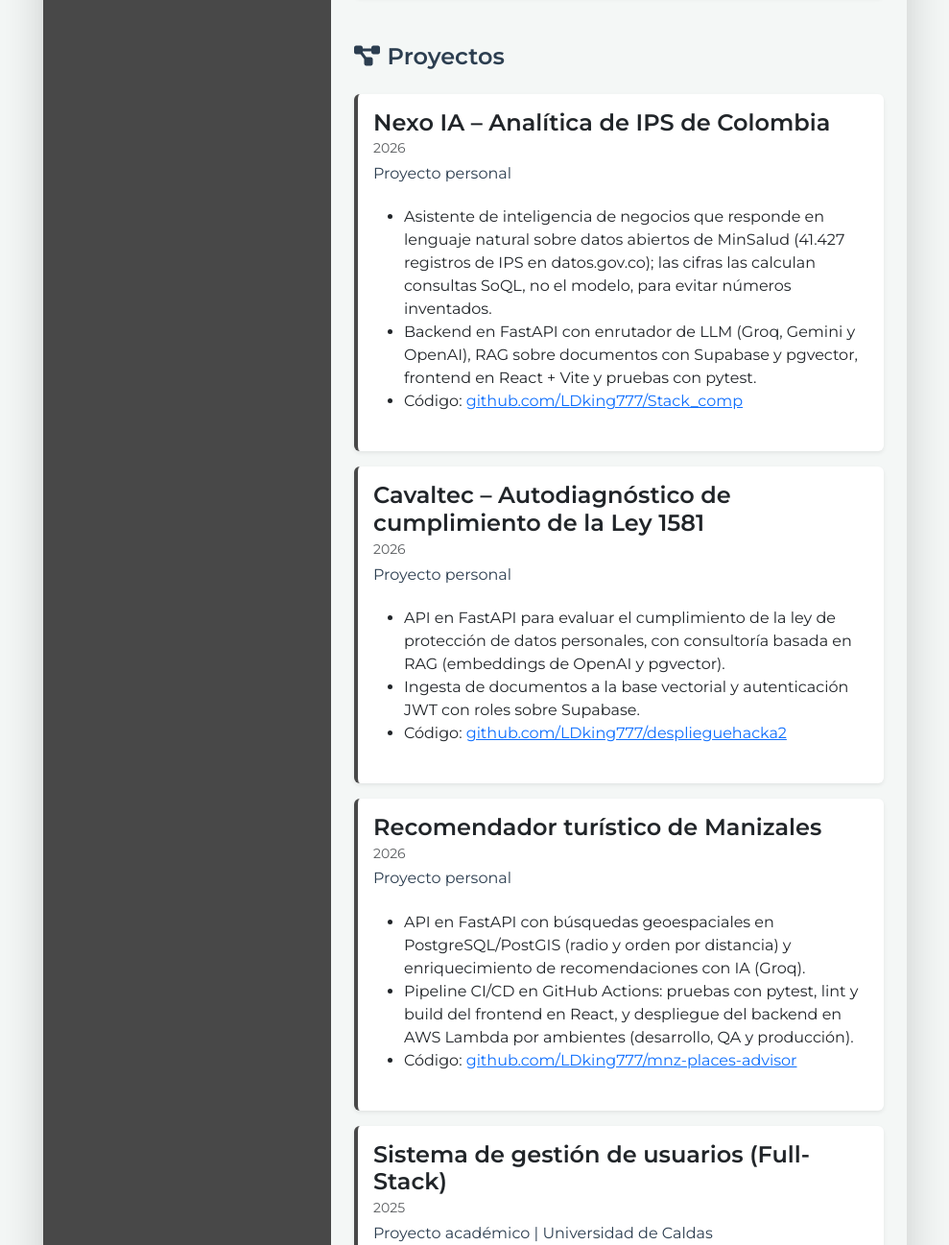
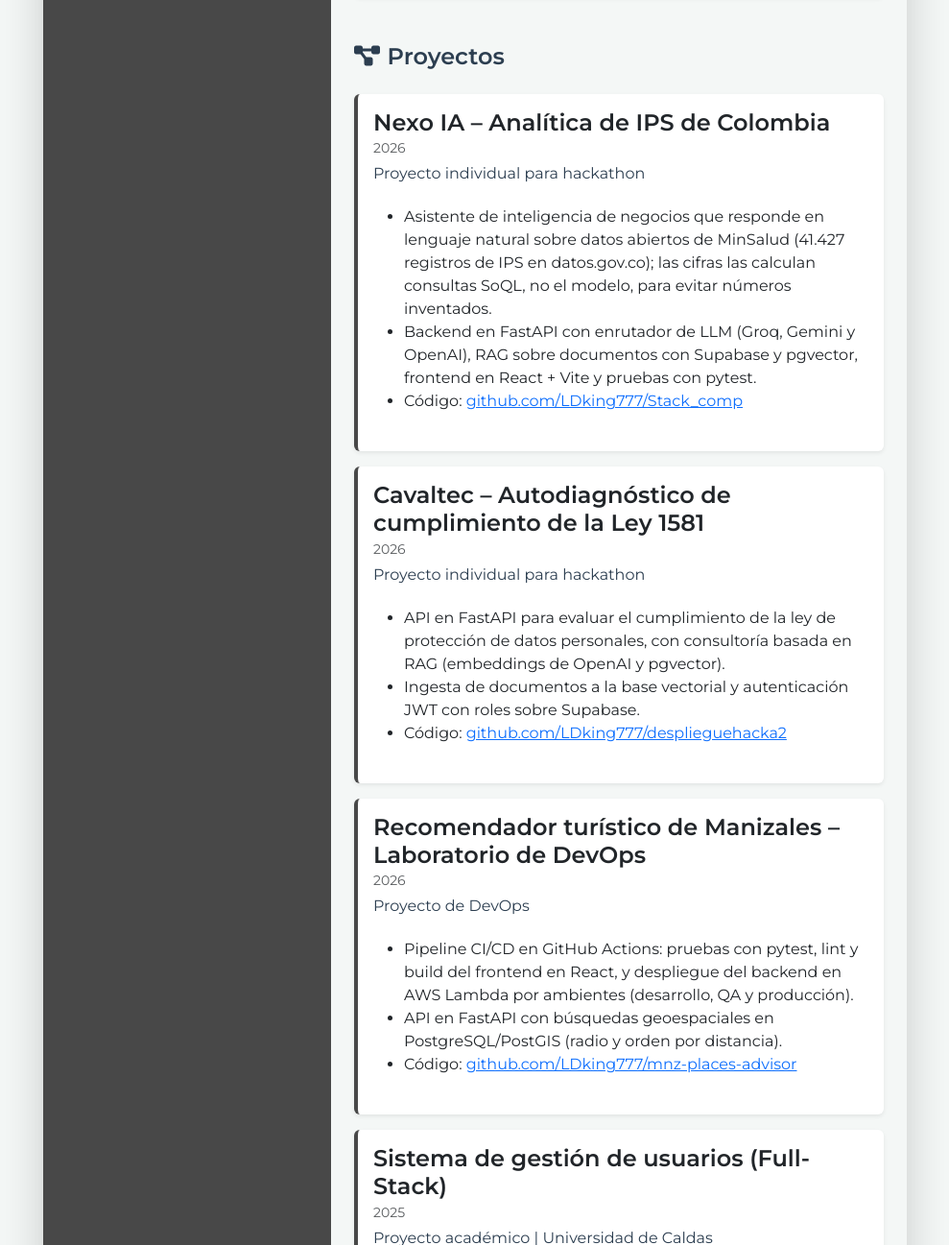
Before and after one commit to LDking777/HV, a plain HTML site: page index.html in a window 1280 px wide. Shown: the part 1920-3217 px from the top of the page at 96% size, without its empty margins (145-1134 px from the left). Drawn offline with nearby package versions, Linux system fonts and the light colour scheme.

Commit message:
fix: precisar el contexto de los proyectos
- Nexo IA y Cavaltec: proyectos individuales para hackathon
- Recomendador turístico: enfocado como laboratorio de DevOps (CI/CD),
  sin afirmar resultados de la integración con IA

Co-Authored-By: Claude Opus 5.5 <noreply@anthropic.com>
Claude-Session: https://claude.ai/code/session_012hgks8iyEfGUf9GWgza4GZ

```diff
--- a/index.html
+++ b/index.html
@@ -210,7 +210,7 @@
                 <h5 class="card-subtitle mb-2 text-muted" style="font-size: 14px">
                   2026
                 </h5>
-                <h6 class="text-primary">Proyecto personal</h6>
+                <h6 class="text-primary">Proyecto individual para hackathon</h6>
                 <ul class="my-4">
                   <li>Asistente de inteligencia de negocios que responde en lenguaje natural sobre datos abiertos de MinSalud (41.427 registros de IPS en datos.gov.co); las cifras las calculan consultas SoQL, no el modelo, para evitar números inventados.</li>
                   <li>Backend en FastAPI con enrutador de LLM (Groq, Gemini y OpenAI), RAG sobre documentos con Supabase y pgvector, frontend en React + Vite y pruebas con pytest.</li>
@@ -227,7 +227,7 @@
                 <h5 class="card-subtitle mb-2 text-muted" style="font-size: 14px">
                   2026
                 </h5>
-                <h6 class="text-primary">Proyecto personal</h6>
+                <h6 class="text-primary">Proyecto individual para hackathon</h6>
                 <ul class="my-4">
                   <li>API en FastAPI para evaluar el cumplimiento de la ley de protección de datos personales, con consultoría basada en RAG (embeddings de OpenAI y pgvector).</li>
                   <li>Ingesta de documentos a la base vectorial y autenticación JWT con roles sobre Supabase.</li>
@@ -239,15 +239,15 @@
             <div class="card mb-3 border-0 shadow-sm">
               <div class="card-body">
                 <h4 class="card-title fw-bold">
-                  Recomendador turístico de Manizales
+                  Recomendador turístico de Manizales – Laboratorio de DevOps
                 </h4>
                 <h5 class="card-subtitle mb-2 text-muted" style="font-size: 14px">
                   2026
                 </h5>
-                <h6 class="text-primary">Proyecto personal</h6>
+                <h6 class="text-primary">Proyecto de DevOps</h6>
                 <ul class="my-4">
-                  <li>API en FastAPI con búsquedas geoespaciales en PostgreSQL/PostGIS (radio y orden por distancia) y enriquecimiento de recomendaciones con IA (Groq).</li>
                   <li>Pipeline CI/CD en GitHub Actions: pruebas con pytest, lint y build del frontend en React, y despliegue del backend en AWS Lambda por ambientes (desarrollo, QA y producción).</li>
+                  <li>API en FastAPI con búsquedas geoespaciales en PostgreSQL/PostGIS (radio y orden por distancia).</li>
                   <li>Código: <a href="https://github.com/LDking777/mnz-places-advisor" target="_blank">github.com/LDking777/mnz-places-advisor</a></li>
                 </ul>
               </div>
```
